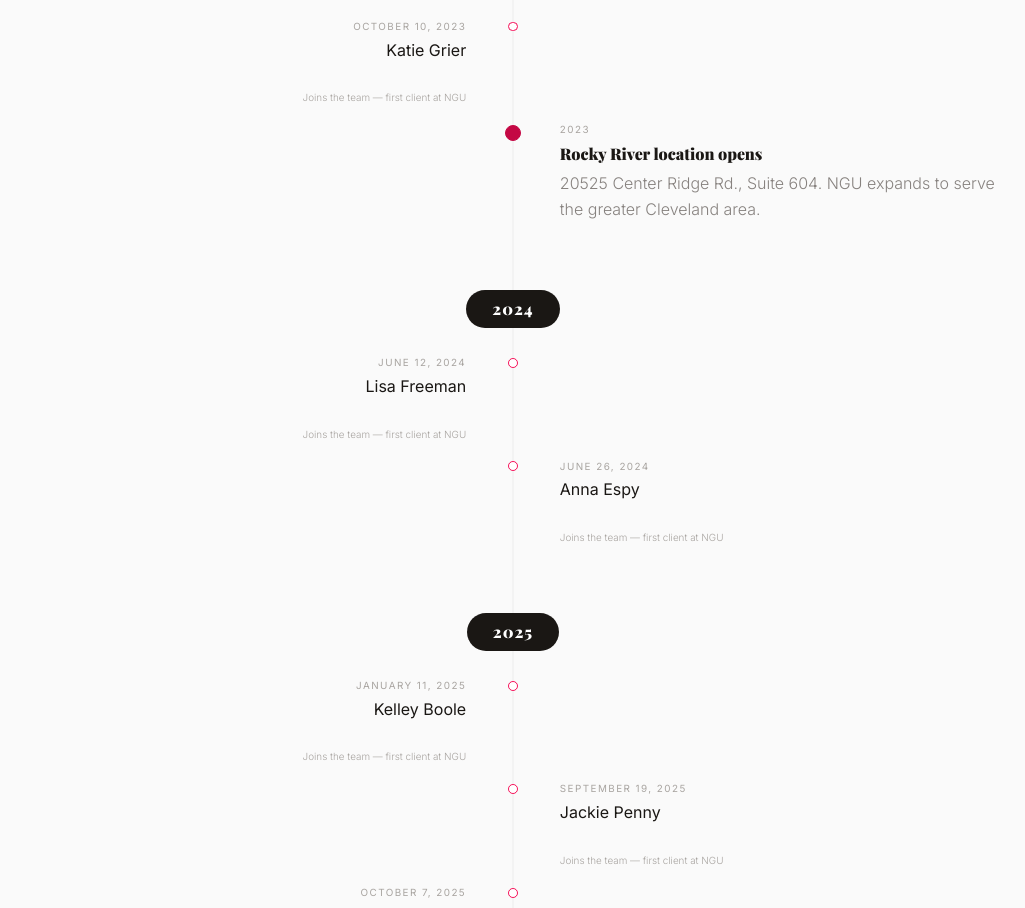
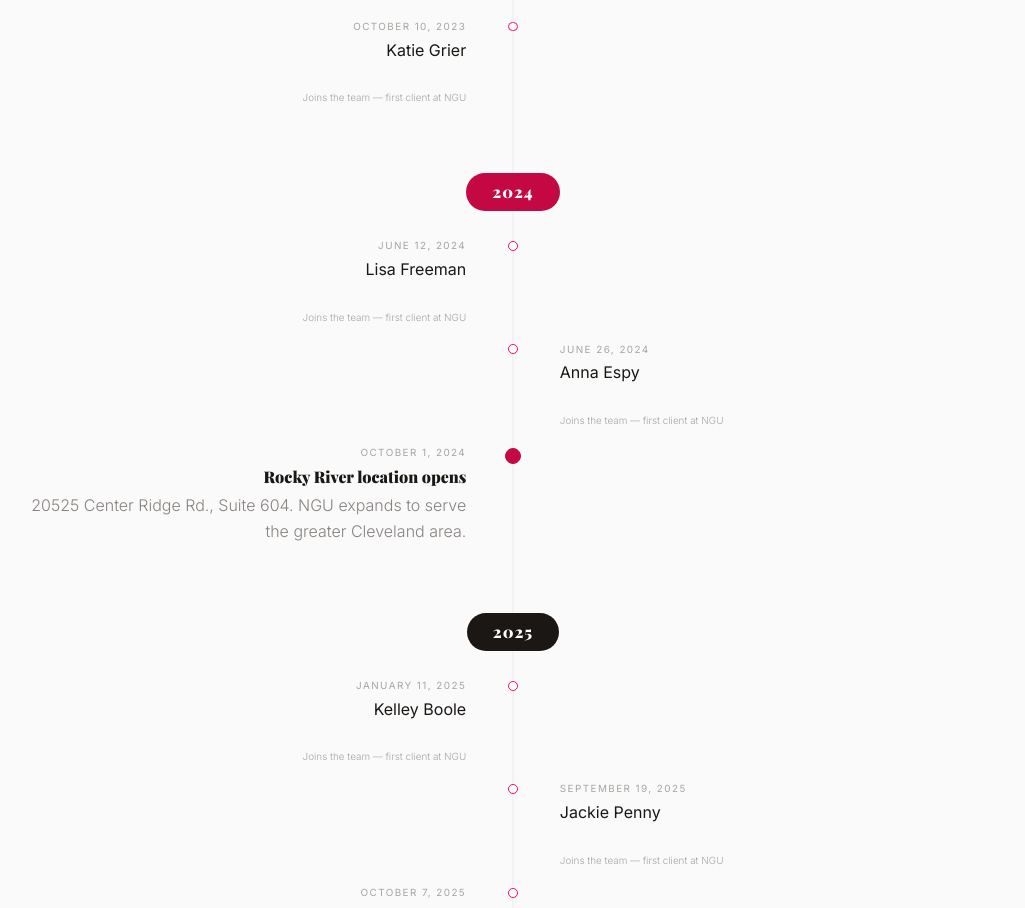
Before and after one commit to JDOG332/nguwellness, a Next.js app: page /about in a window 1280 px wide. Shown: the part 6364-7272 px from the top of the page, without its empty margins (127-1152 px from the left). Built offline with nearby package versions, Linux system fonts and the light colour scheme; a web font is replaced by a local one.

Commit message:
Move Rocky River opening to October 1, 2024 (correct date)

```diff
--- a/app/about/AboutPage.jsx
+++ b/app/about/AboutPage.jsx
@@ -900,15 +900,15 @@ export default function AboutPage() {
                 <div className="tl-entry"><div className="tl-entry-left"><p className="tl-entry-date">Spring 2023</p><p className="tl-entry-title">Dr. Walton earns her PhD</p><p className="tl-entry-desc">Doctorate in Counselor Education &amp; Supervision from Regent University.</p></div><div className="tl-entry-dot-col"><div className="tl-entry-dot major" /></div><div className="tl-entry-right" /></div>
                 <div className="tl-entry"><div className="tl-entry-left" /><div className="tl-entry-dot-col"><div className="tl-entry-dot" /></div><div className="tl-entry-right"><p className="tl-entry-date">September 27, 2023</p><p className="tl-entry-person">Kelly Salada</p><p className="tl-entry-role">Joins the team — first client at NGU</p></div></div>
                 <div className="tl-entry"><div className="tl-entry-left"><p className="tl-entry-date">October 10, 2023</p><p className="tl-entry-person">Katie Grier</p><p className="tl-entry-role">Joins the team — first client at NGU</p></div><div className="tl-entry-dot-col"><div className="tl-entry-dot" /></div><div className="tl-entry-right" /></div>
-                <div className="tl-entry"><div className="tl-entry-left" /><div className="tl-entry-dot-col"><div className="tl-entry-dot major" /></div><div className="tl-entry-right"><p className="tl-entry-date">2023</p><p className="tl-entry-title">Rocky River location opens</p><p className="tl-entry-desc">20525 Center Ridge Rd., Suite 604. NGU expands to serve the greater Cleveland area.</p></div></div>
               </div>
             </div>
             {/* 2024 */}
             <div className="tl-year-group">
-              <div className="tl-year-marker"><span className="tl-year-badge">2024</span></div>
+              <div className="tl-year-marker"><span className="tl-year-badge milestone">2024</span></div>
               <div className="tl-entries">
                 <div className="tl-entry"><div className="tl-entry-left"><p className="tl-entry-date">June 12, 2024</p><p className="tl-entry-person">Lisa Freeman</p><p className="tl-entry-role">Joins the team — first client at NGU</p></div><div className="tl-entry-dot-col"><div className="tl-entry-dot" /></div><div className="tl-entry-right" /></div>
                 <div className="tl-entry"><div className="tl-entry-left" /><div className="tl-entry-dot-col"><div className="tl-entry-dot" /></div><div className="tl-entry-right"><p className="tl-entry-date">June 26, 2024</p><p className="tl-entry-person">Anna Espy</p><p className="tl-entry-role">Joins the team — first client at NGU</p></div></div>
+                <div className="tl-entry"><div className="tl-entry-left"><p className="tl-entry-date">October 1, 2024</p><p className="tl-entry-title">Rocky River location opens</p><p className="tl-entry-desc">20525 Center Ridge Rd., Suite 604. NGU expands to serve the greater Cleveland area.</p></div><div className="tl-entry-dot-col"><div className="tl-entry-dot major" /></div><div className="tl-entry-right" /></div>
               </div>
             </div>
             {/* 2025 */}
```
